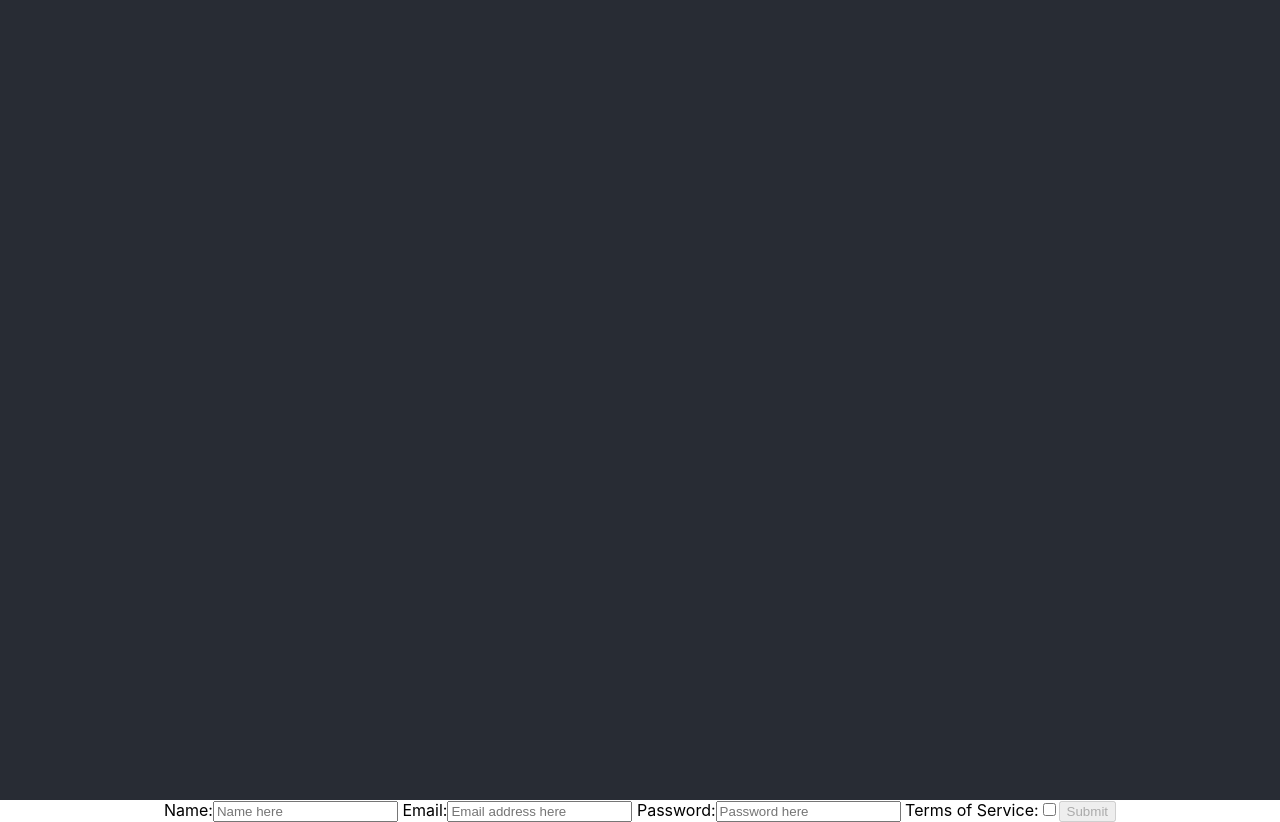
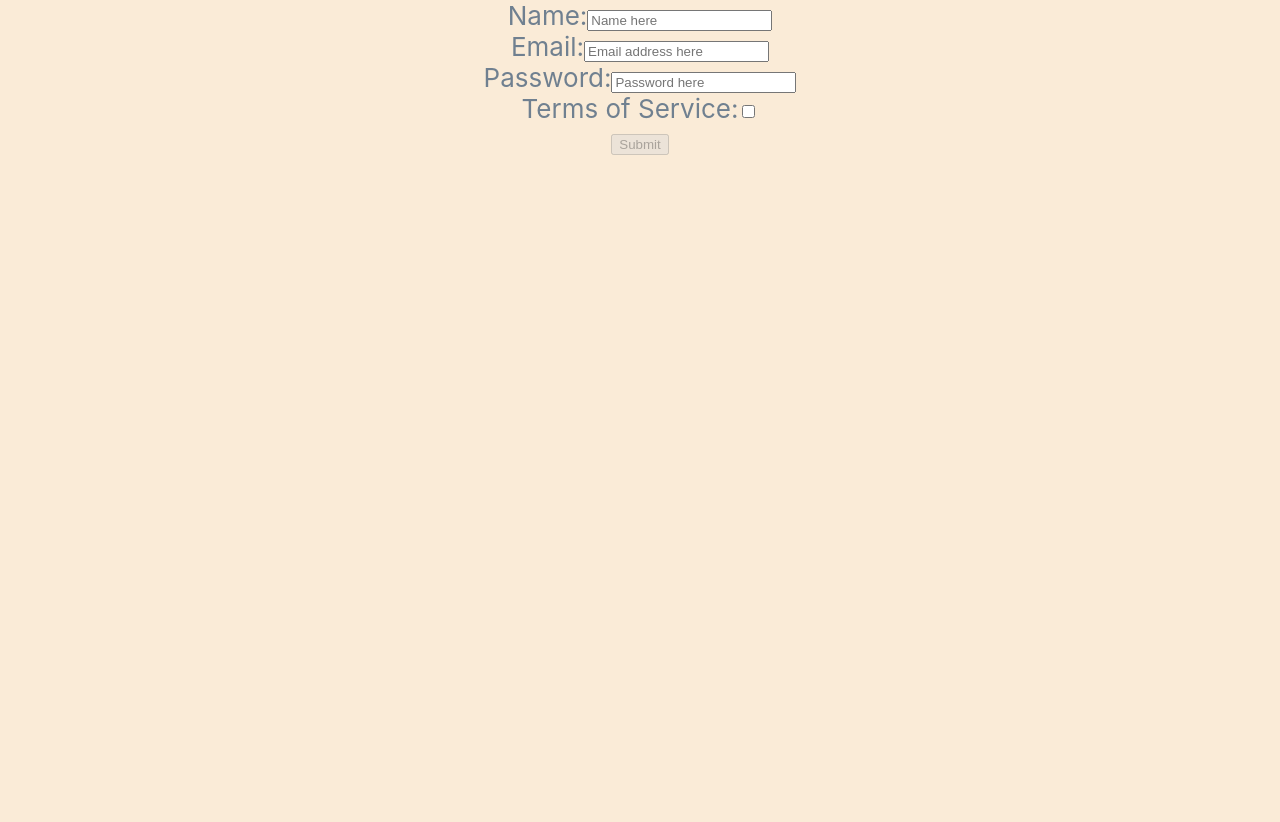
Before and after one commit to mattcanavan/Front-End, a React (Create React App) app in the folder expat/: page / in a window 1280 px wide. After the commit the page ends 800 px from the top, so only its background shows below. Built offline with nearby package versions, Linux system fonts and the light colour scheme.

Commit message:
format form

```diff
--- a/expat/public/index.html
+++ b/expat/public/index.html
@@ -24,7 +24,7 @@
       work correctly both with client-side routing and a non-root public URL.
       Learn how to configure a non-root public URL by running `npm run build`.
     -->
-    <title>React App</title>
+    <title>Expat Journal</title>
   </head>
   <body>
     <noscript>You need to enable JavaScript to run this app.</noscript>
--- a/expat/src/components/Form.js
+++ b/expat/src/components/Form.js
@@ -16,7 +16,7 @@ const onSubmit = (evt) => {
 }
 
 return (
-
+<div id='maxform'>
 <form onSubmit={onSubmit}>
 
     <div className="errors">
@@ -26,7 +26,7 @@ return (
           <div>{errors.terms}</div>
     </div>
 
-
+<div>
 <label> Name:
 <input
     name='username'
@@ -36,7 +36,8 @@ return (
     placeholder='Name here'
 />
 </label>
-
+</div>
+<div>
 <label> Email:
 <input
     name='email'
@@ -46,7 +47,8 @@ return (
     placeholder='Email address here'
 />
 </label>
-
+</div>
+<div>
 <label> Password:
 <input
     name='password'
@@ -56,7 +58,8 @@ return (
     placeholder='Password here'
 />
 </label>
-
+</div>
+<div>
 <label> Terms of Service:
 <input
     name='terms'
@@ -65,10 +68,10 @@ return (
     onChange={onChange}
 />
 </label>
-
+</div>
 <button disabled={disabled}>Submit</button>
 
 </form>
-
+</div>
     )
 }
--- a/expat/src/styles/App.css
+++ b/expat/src/styles/App.css
@@ -2,10 +2,7 @@
   text-align: center;
 }
 
-.App-logo {
-  height: 40vmin;
-  pointer-events: none;
-}
+
 
 @media (prefers-reduced-motion: no-preference) {
   .App-logo {
@@ -13,26 +10,16 @@
   }
 }
 
-.App-header {
-  background-color: #282c34;
-  min-height: 100vh;
+#maxform {
+  background-color: antiquewhite;
   display: flex;
   flex-direction: column;
-  align-items: center;
-  justify-content: center;
+  /* align-items: left; */
+  justify-content: left;
   font-size: calc(10px + 2vmin);
-  color: white;
+  color: slategrey;
 }
 
 .App-link {
   color: #61dafb;
 }
-
-@keyframes App-logo-spin {
-  from {
-    transform: rotate(0deg);
-  }
-  to {
-    transform: rotate(360deg);
-  }
-}
--- a/expat/src/styles/index.css
+++ b/expat/src/styles/index.css
@@ -11,3 +11,13 @@ code {
   font-family: source-code-pro, Menlo, Monaco, Consolas, 'Courier New',
     monospace;
 }
+
+body{
+  background: antiquewhite;
+  color: slategray
+}
+
+#maxform{
+  display: flex;
+  flex-direction: column;
+  }
```
Also changed, not shown: 1 other file (tests, documents, lock files or other folders).
